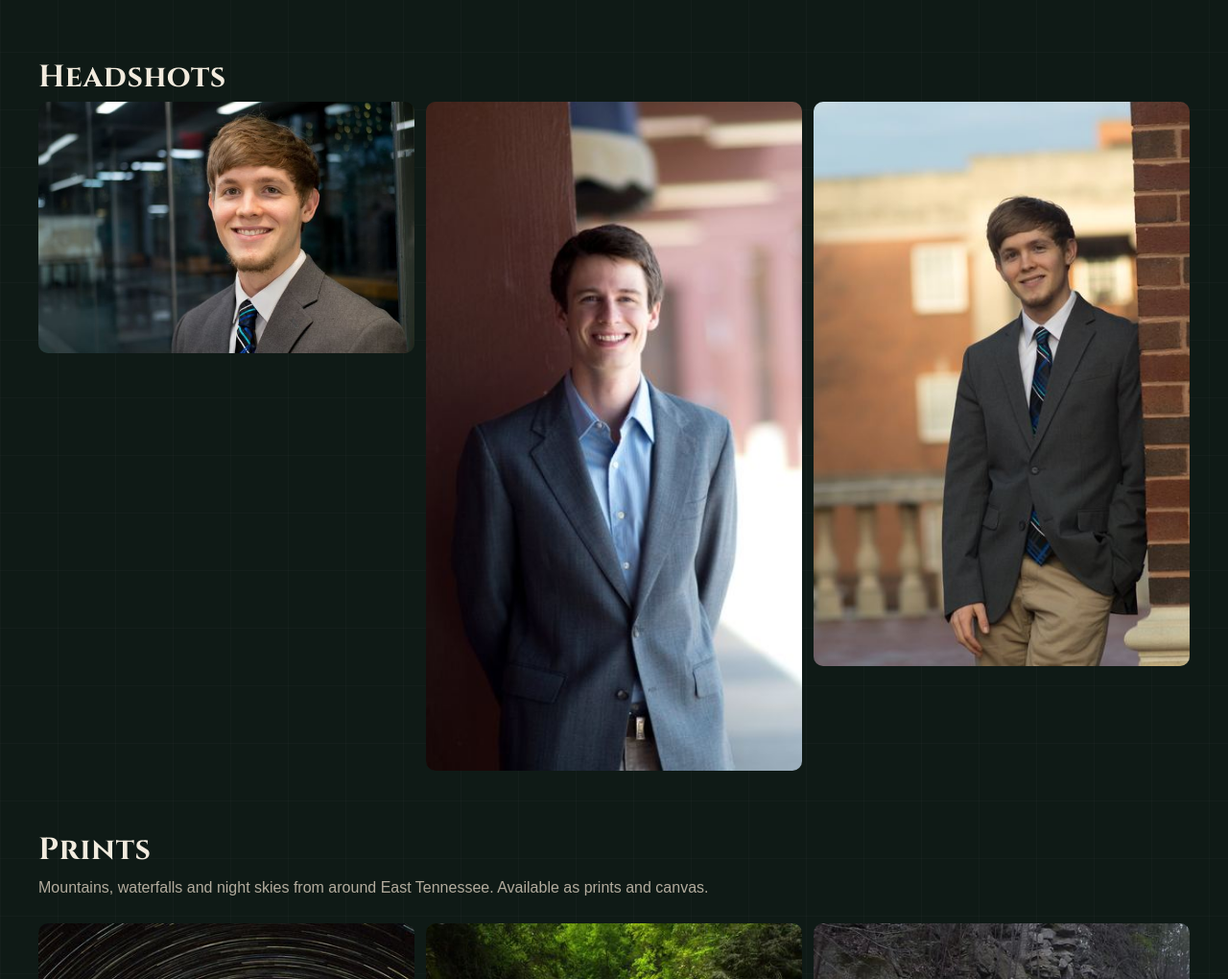
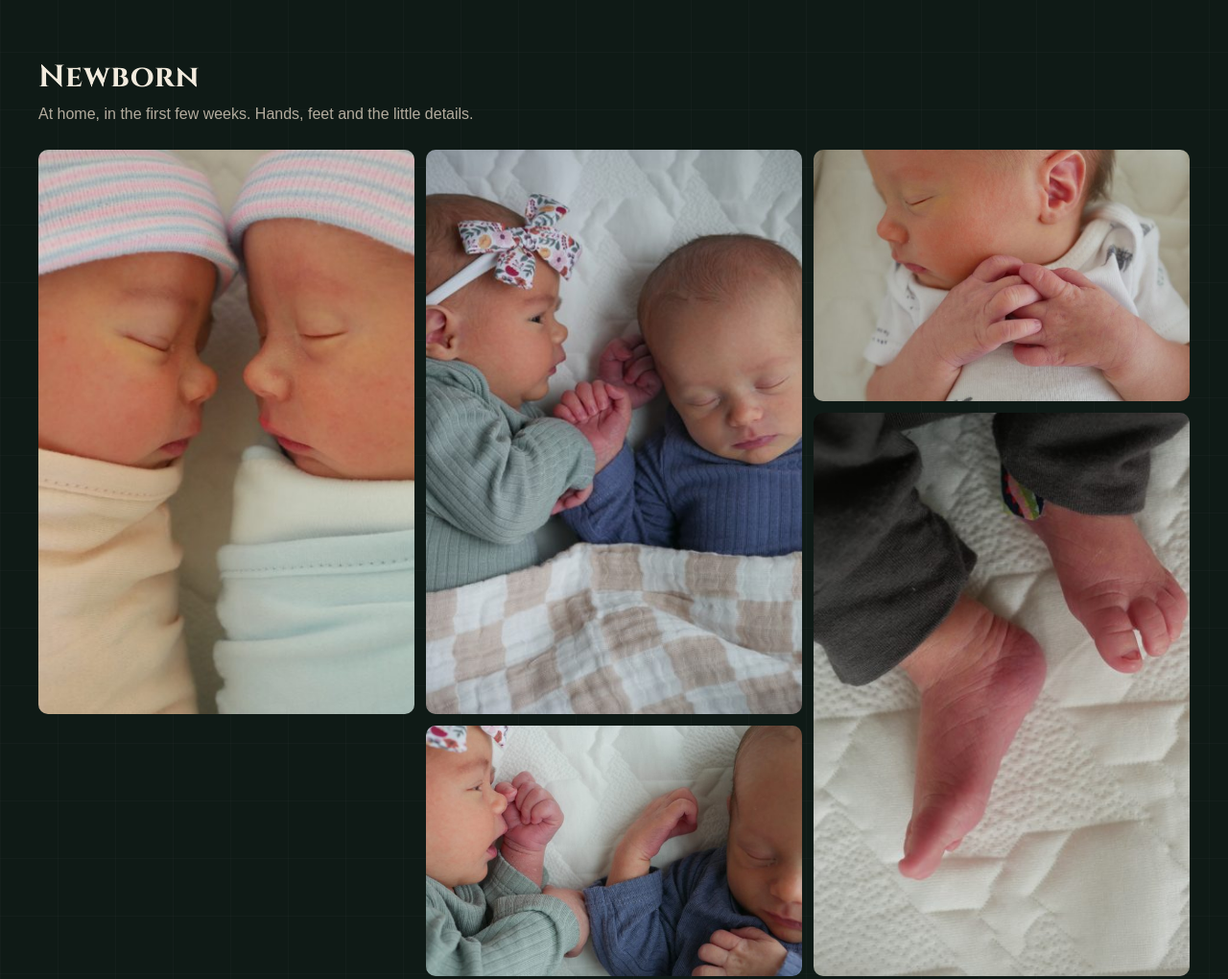
Before and after one commit to blaisforrest/blaisforrest.github.io, a plain HTML site: page photography.html in a window 1280 px wide. Shown: the part 5646-6666 px from the top of the page at 96% size. Drawn offline with Linux system fonts and the light colour scheme.

Commit message:
Photography: Newborn section
Co-Authored-By: Claude Opus 5.5 <noreply@anthropic.com>
Claude-Session: https://claude.ai/code/session_012fPbxdW8RHu4aWC6hhTmmW

```diff
--- a/photography.html
+++ b/photography.html
@@ -162,6 +162,19 @@
       </div>
     </section>
 
+    <section class="ph-sec container" id="newborn">
+      <h2>Newborn</h2>
+      <p class="ph-sub">At home, in the first few weeks. Hands, feet and the little details.</p>
+      <div class="gal-grid">
+          <a href="images/photography/newborn/newborn-01.jpg" data-lb><img src="images/photography/newborn/newborn-01-sm.jpg" width="1068" height="1600" loading="lazy" alt="Newborn twins nose to nose"></a>
+          <a href="images/photography/newborn/newborn-02.jpg" data-lb><img src="images/photography/newborn/newborn-02-sm.jpg" width="1068" height="1600" loading="lazy" alt="Newborn twins holding hands"></a>
+          <a href="images/photography/newborn/newborn-03.jpg" data-lb><img src="images/photography/newborn/newborn-03-sm.jpg" width="1600" height="1068" loading="lazy" alt="Newborn twins side by side"></a>
+          <a href="images/photography/newborn/newborn-04.jpg" data-lb><img src="images/photography/newborn/newborn-04-sm.jpg" width="1600" height="1068" loading="lazy" alt="Newborn hands"></a>
+          <a href="images/photography/newborn/newborn-05.jpg" data-lb><img src="images/photography/newborn/newborn-05-sm.jpg" width="1600" height="1068" loading="lazy" alt="Newborn hands and ear"></a>
+          <a href="images/photography/newborn/newborn-06.jpg" data-lb><img src="images/photography/newborn/newborn-06-sm.jpg" width="1068" height="1600" loading="lazy" alt="Newborn feet"></a>
+      </div>
+    </section>
+
     <section class="ph-sec container" id="headshots">
       <h2>Headshots</h2>
       <div class="gal-grid">
```
Also changed, not shown: images/photography/newborn/newborn-01-sm.jpg (added), images/photography/newborn/newborn-01.jpg (added), images/photography/newborn/newborn-02-sm.jpg (added), images/photography/newborn/newborn-02.jpg (added), images/photography/newborn/newborn-03-sm.jpg (added), images/photography/newborn/newborn-03.jpg (added), images/photography/newborn/newborn-04-sm.jpg (added), images/photography/newborn/newborn-04.jpg (added), images/photography/newborn/newborn-05-sm.jpg (added), images/photography/newborn/newborn-05.jpg (added), images/photography/newborn/newborn-06-sm.jpg (added), images/photography/newborn/newborn-06.jpg (added).
